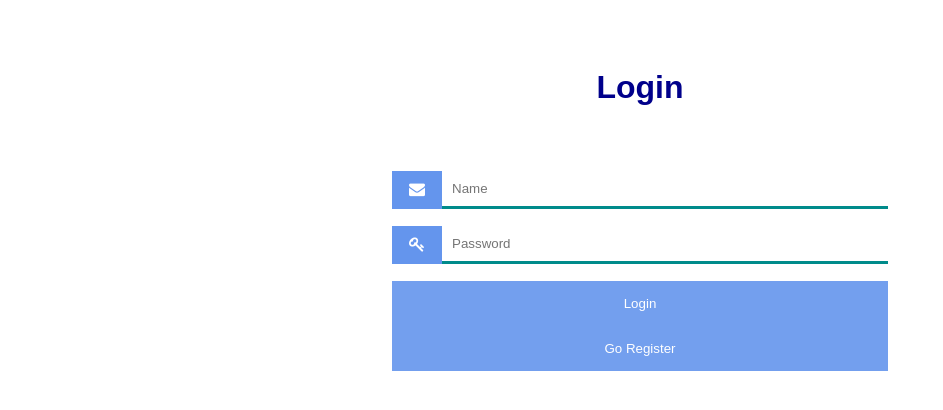
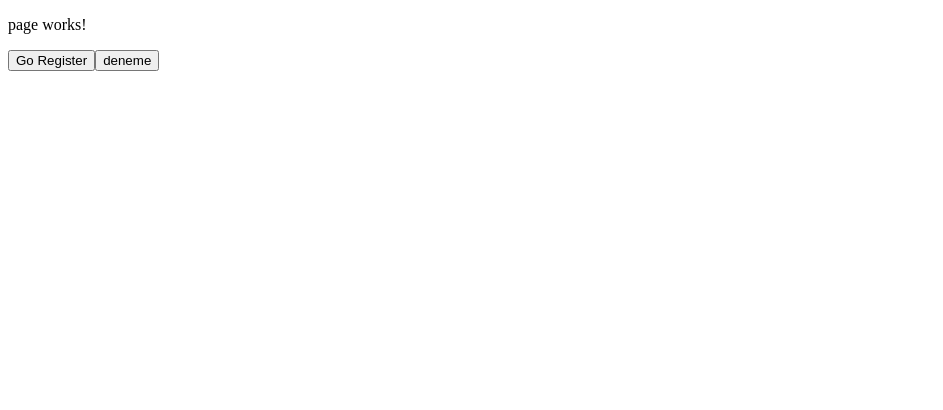
Before and after one commit to alabeybahri/notpaylasui, an Angular app: page /page in a window 1280 px wide. Shown: the top 410 px of the page, without its empty margins (0-943 px from the left). Built offline with nearby package versions, Linux system fonts and the light colour scheme.

Commit message:
add http interceptor

```diff
--- a/src/app/app-routing.module.ts
+++ b/src/app/app-routing.module.ts
@@ -2,10 +2,12 @@ import { NgModule } from '@angular/core';
 import { RouterModule, Routes } from '@angular/router';
 import { LoginComponent } from './login/login.component';
 import {RegisterComponent} from "./register/register.component";
+import {PageComponent} from "./page/page.component";
 
 const routes: Routes = [
   { path: 'login', component: LoginComponent },
   { path: 'register', component: RegisterComponent },
+  { path: 'page', component: PageComponent },
   { path: '**', component: LoginComponent }
 ];
 
--- a/src/app/app.module.ts
+++ b/src/app/app.module.ts
@@ -3,15 +3,19 @@ import { BrowserModule } from '@angular/platform-browser';
 import { AppRoutingModule } from './app-routing.module';
 import { AppComponent } from './app.component';
 import { LoginComponent } from './login/login.component';
-import {HttpClientModule} from "@angular/common/http";
+import {HTTP_INTERCEPTORS, HttpClientModule} from "@angular/common/http";
 import {FormsModule} from "@angular/forms";
 import { RegisterComponent } from './register/register.component';
+import { PageComponent } from './page/page.component';
+import {InterceptorService} from "./interceptor.service";
+
 
 @NgModule({
   declarations: [
     AppComponent,
     LoginComponent,
     RegisterComponent,
+    PageComponent,
   ],
     imports: [
         BrowserModule,
@@ -19,7 +23,13 @@ import { RegisterComponent } from './register/register.component';
         AppRoutingModule,
         FormsModule
     ],
-  providers: [],
+  providers: [
+    {
+      provide: HTTP_INTERCEPTORS,
+      useClass: InterceptorService,
+      multi: true
+    }
+  ],
   bootstrap: [AppComponent]
 })
 export class AppModule { }
--- /dev/null
+++ b/src/app/interceptor.service.ts
@@ -0,0 +1,38 @@
+import {Injectable} from '@angular/core';
+import {
+  HttpErrorResponse,
+  HttpEvent,
+  HttpHandler,
+  HttpInterceptor,
+  HttpRequest
+} from '@angular/common/http';
+import {catchError, Observable, throwError} from 'rxjs';
+import {Router} from "@angular/router";
+
+@Injectable({
+  providedIn: 'root'
+})
+export class InterceptorService implements HttpInterceptor {
+  constructor(private router: Router) {}
+
+  intercept(request: HttpRequest<any>, next: HttpHandler): Observable<HttpEvent<any>> {
+    const token = sessionStorage.getItem('token');
+
+    if (token) {
+      request = request.clone({
+        setHeaders: {Authorization: token}
+      });
+    }
+
+    return next.handle(request).pipe(
+      catchError((err) => {
+        if (err instanceof HttpErrorResponse) {
+          if (err.status === 401) {
+            this.router.navigateByUrl('login').then();
+          }
+        }
+        return throwError(err);
+      })
+    )
+  }
+}
--- a/src/app/login/login.component.ts
+++ b/src/app/login/login.component.ts
@@ -22,17 +22,29 @@ export class LoginComponent {
     // this.httpService.post<any>('http://localhost:5039/api/Login?data=' + this.name, undefined).subscribe(data => {
     //   console.log({data});
     // });
-    this.httpService.post<any>('http://localhost:5039/api/Login',
+    this.httpService.post('http://localhost:5039/api/Auth/Login',
       {
         UserName: this.name,
         Password: this.password
+      },
+      { responseType: 'text' }
+    ).subscribe((data) => {
+      if (data) {
+        sessionStorage.setItem('token', data);
+        this.directToPage();
+
       }
-    ).subscribe(data => {
-      console.log({data});
+    }, error => {
+      console.error(error)
+    }, () => {
+      console.log('login completed');
     });
   }
 
   directToRegister() {
     this.router.navigateByUrl("/register").then();
   }
+  directToPage() {
+    this.router.navigateByUrl("/page").then();
+  }
 }
--- a/src/app/models/weatherForecast.ts
+++ /dev/null
@@ -1,6 +0,0 @@
-export interface WeatherForecast {
-  date: string;
-  temperatureC: number;
-  temperatureF: number;
-  summary: string | null;
-}
--- /dev/null
+++ b/src/app/page/page.component.html
@@ -0,0 +1,4 @@
+<p>page works!</p>
+<input type="button" value="Go Register" class="bttn" (click)="customRequest()">
+
+<input type="button" value="deneme" class="bttn" (click)="denemeRequest()">
--- /dev/null
+++ b/src/app/page/page.component.ts
@@ -0,0 +1,38 @@
+import {Component, OnInit} from '@angular/core';
+import {HttpClient} from "@angular/common/http";
+
+@Component({
+  selector: 'app-page',
+  templateUrl: './page.component.html',
+  styleUrls: ['./page.component.scss']
+})
+export class PageComponent implements OnInit {
+
+
+  constructor(private httpService: HttpClient) {
+  }
+
+  ngOnInit(): void {
+
+
+  }
+
+  customRequest() {
+    this.httpService.get<any>('http://localhost:5039/api/Data',
+      {}
+    ).subscribe(data => {
+      console.log({data});
+    });
+
+  }
+
+
+  denemeRequest() {
+    this.httpService.get('http://localhost:5039/api/Auth/deneme',
+      {responseType: 'text' }
+    ).subscribe(data => {
+      console.log({data});
+    });
+
+  }
+}
--- a/src/app/register/register.component.html
+++ b/src/app/register/register.component.html
@@ -15,8 +15,7 @@
       <i class="fa fa-key icon"></i>
       <input type="password" placeholder="Password" name="password" class="input-field"  required [(ngModel)]="password">
     </div>
-    <div><input type="submit" value="Register" class="bttn" (click)="onClickButton()">
-      <input type="button" value="Go Login" class="bttn" (click)="directToLogin()"></div>
+    <div><input type="submit" value="Register" class="bttn" (click)="onClickButton()"></div>
 
   </form>
 </div>
--- a/src/app/register/register.component.ts
+++ b/src/app/register/register.component.ts
@@ -25,7 +25,7 @@ export class RegisterComponent implements OnInit {
     ).subscribe(data => {
       console.log({data});
     });
-
+    this.directToLogin();
   }
 
   directToLogin() {
```
Also changed, not shown: src/app/page/page.component.scss (added), 1 other file (tests, documents, lock files or other folders).
